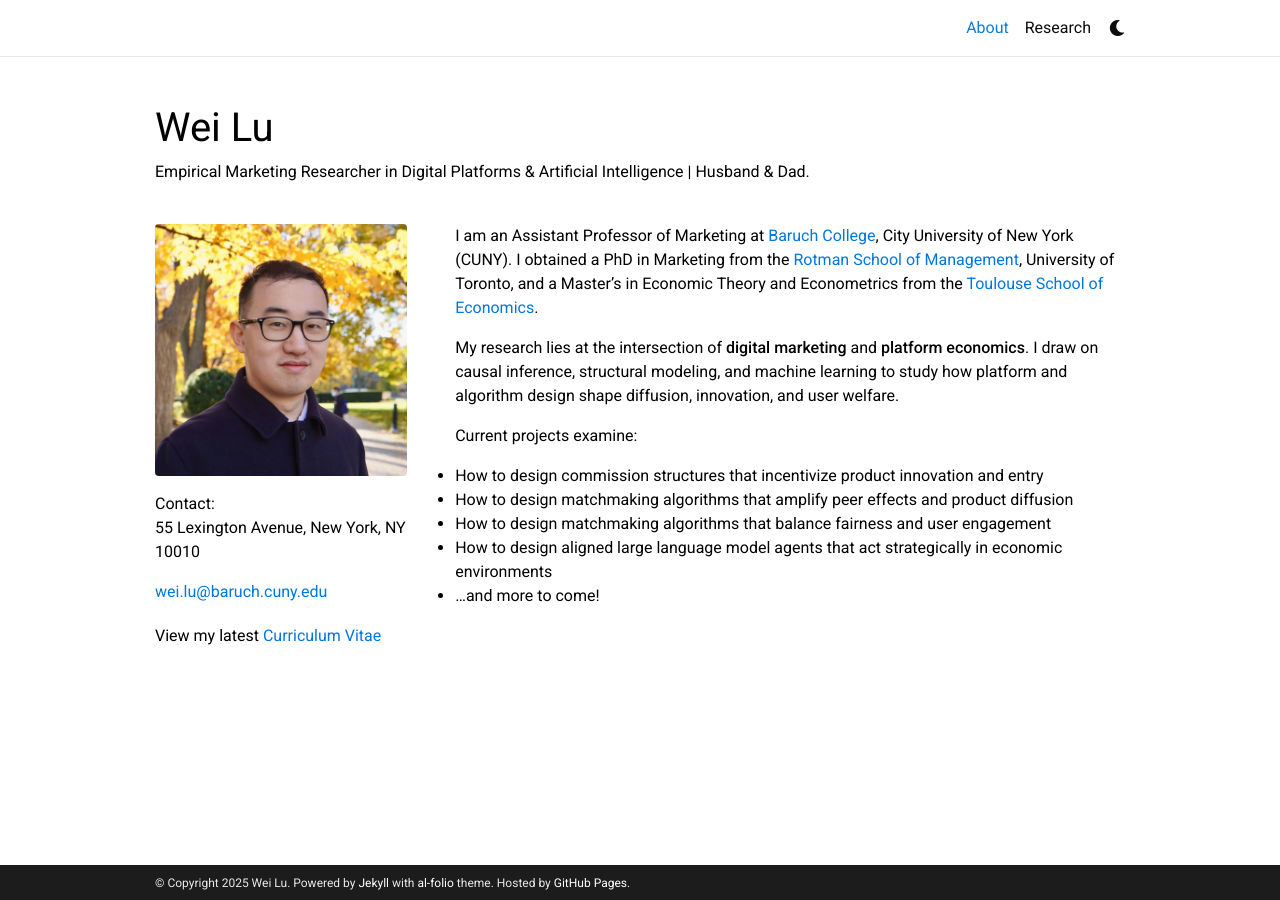
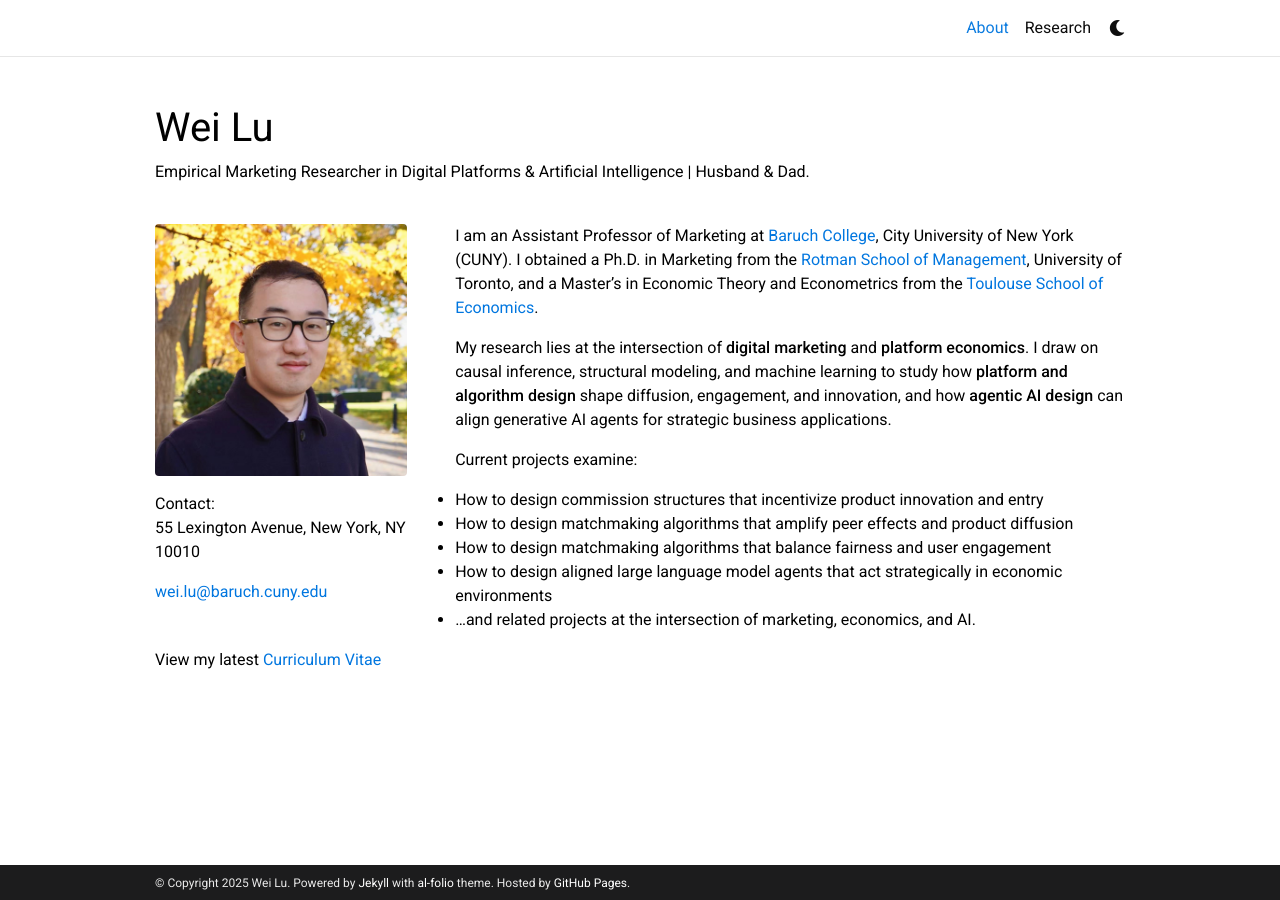
Before and after one commit to weilu-mkt/weilu-mkt.github.io, a Jekyll site: the page built from _pages/about.md, in a window 1280 px wide. Built offline with Jekyll 4.4.1, drawn with Linux system fonts in a browser that asks for light colours; full-size pictures stand in for the smaller copies a plugin makes; comment, search, counter and statistics services are not loaded; a style sheet for code colours, icons or effects is not loaded.

Commit message:
Update about.md

```diff
--- a/_pages/about.md
+++ b/_pages/about.md
@@ -18,15 +18,15 @@ news: false  # includes a list of news items
 selected_papers: false # includes a list of papers marked as "selected={true}"
 social: false  # includes social icons at the bottom of the page
 ---
-I am an Assistant Professor of Marketing at <a href='https://www.baruch.cuny.edu/'>Baruch College</a>, City University of New York (CUNY). I obtained a PhD in Marketing from the <a href='https://www.rotman.utoronto.ca/'>Rotman School of Management</a>, University of Toronto, and a Master's in Economic Theory and Econometrics from the <a href='https://www.tse-fr.eu/'>Toulouse School of Economics</a>.
+I am an Assistant Professor of Marketing at <a href='https://www.baruch.cuny.edu/'>Baruch College</a>, City University of New York (CUNY). I obtained a Ph.D. in Marketing from the <a href='https://www.rotman.utoronto.ca/'>Rotman School of Management</a>, University of Toronto, and a Master's in Economic Theory and Econometrics from the <a href='https://www.tse-fr.eu/'>Toulouse School of Economics</a>.
 
-My research lies at the intersection of **digital marketing** and **platform economics**. I draw on causal inference, structural modeling, and machine learning to study how platform and algorithm design shape diffusion, innovation, and user welfare.
+My research lies at the intersection of **digital marketing** and **platform economics**. I draw on causal inference, structural modeling, and machine learning to study how **platform and algorithm design** shape diffusion, engagement, and innovation, and how **agentic AI design** can align generative AI agents for strategic business applications.
 
 Current projects examine:
 - How to design commission structures that incentivize product innovation and entry
 - How to design matchmaking algorithms that amplify peer effects and product diffusion
 - How to design matchmaking algorithms that balance fairness and user engagement
 - How to design aligned large language model agents that act strategically in economic environments
-- …and more to come!
+- …and related projects at the intersection of marketing, economics, and AI.
 
 View my latest [Curriculum Vitae](/assets/pdf/CV_20250704.pdf)
```
